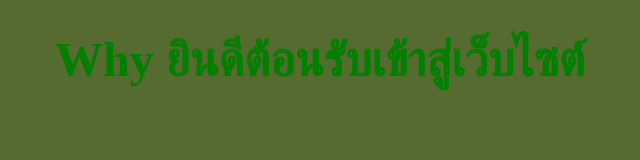
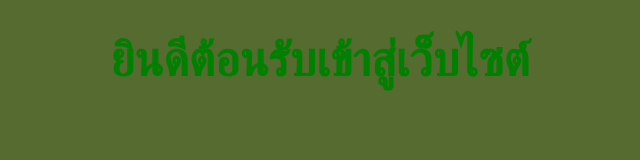
Before and after one commit to 40829-prog/Nawat, a plain HTML site: page index.html in a window 1280 px wide. Shown: the whole page, without its empty margins (320-960 px from the left). Drawn offline with Linux system fonts and the light colour scheme.

Commit message:
Update index.html

```diff
--- a/index.html
+++ b/index.html
@@ -4,6 +4,6 @@
 <title>work3 html styles</title>
 </head>
 <body style="background-color:#556b2f;color:#eee;">
-<h1 style="color:green;text-align:center;font-family:Elephant;font-size:300%;background-color:Mindaro">Why ยินดีต้อนรับเข้าสู่เว็บไซต์</h1>
+<h1 style="color:green;text-align:center;font-family:Elephant;font-size:300%;background-color:Mindaro"> ยินดีต้อนรับเข้าสู่เว็บไซต์</h1>
 </body>
 </html>
```
